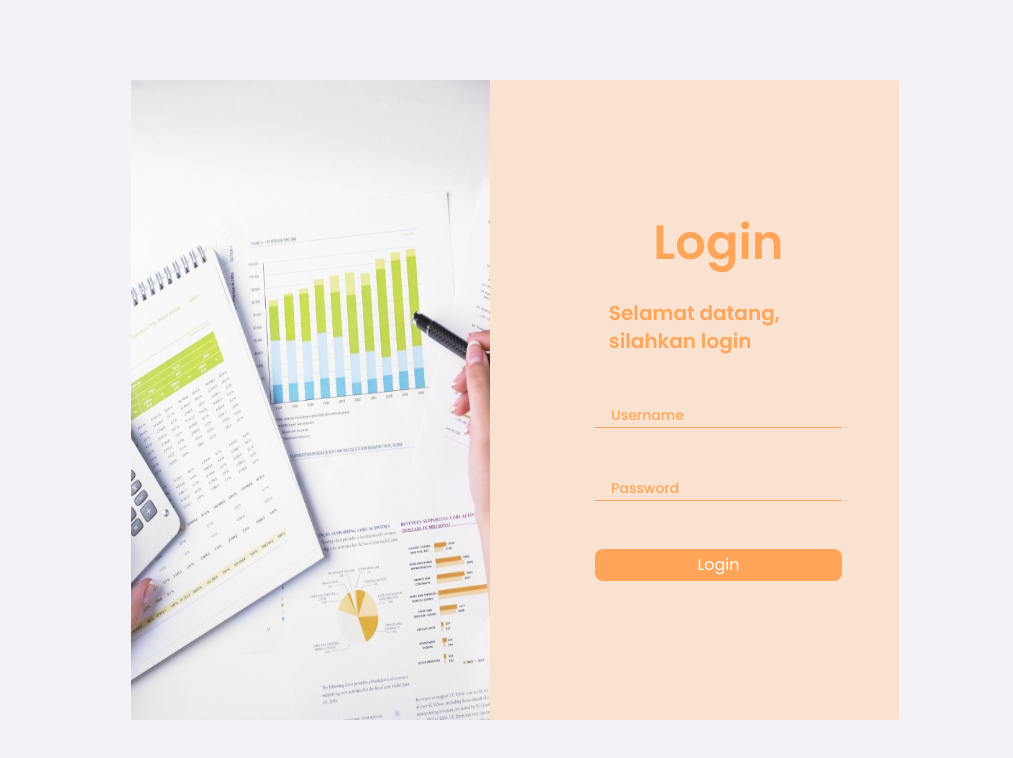
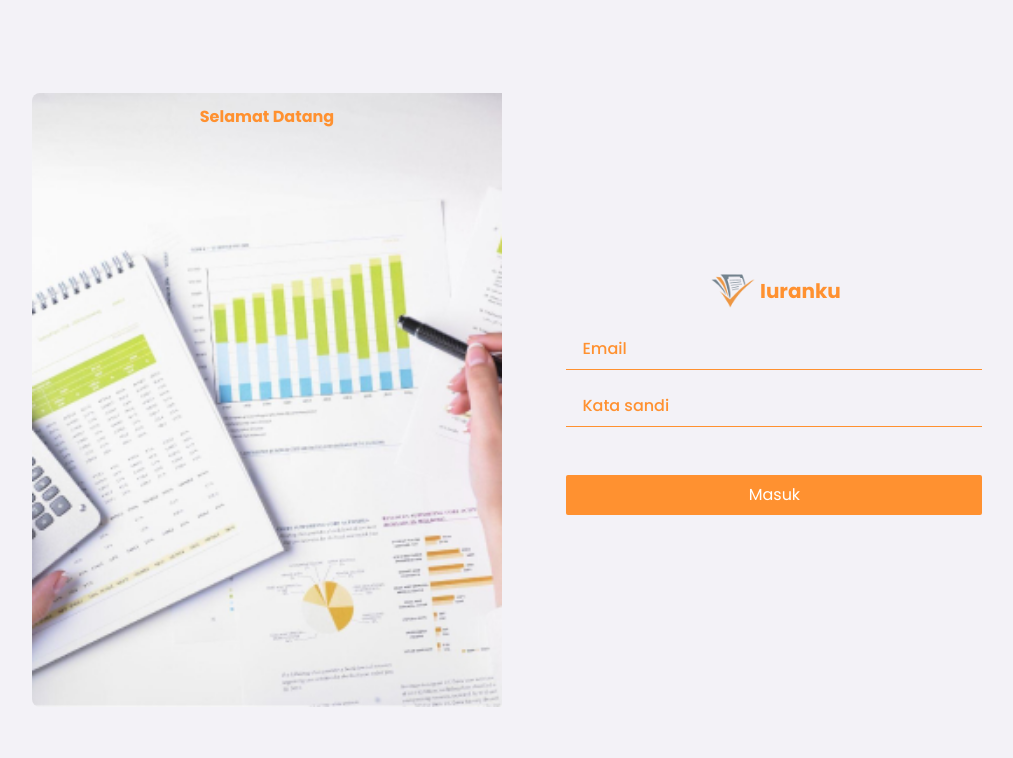
Before and after one commit to winsonken/web-iuran, a React (Vite) app in the folder client/: page /login in a window 1280 px wide. Shown: the top 758 px of the page, without its empty margins (125-1138 px from the left). Built offline with nearby package versions, Linux system fonts and the light colour scheme.

Commit message:
changed login page

```diff
--- a/client/src/App.jsx
+++ b/client/src/App.jsx
@@ -11,13 +11,15 @@ import Datawarga from './pages/Datawarga'
 import Iuran from './pages/Iuran'
 
 function App() {
-
   return (
     <>
       <BrowserRouter>
         <Routes>
-          <Route path="/" element={<Dashboard />} />
-          <Route path="/login" element={<Login />} />
+
+          <Route path="/" element={<Login />}>
+            <Route path="/login" element={<Login />} />
+          </Route>
+
           <Route path="/dashboard" element={<Dashboard />} />
           <Route path="/laporan" element={<Laporan />} />
           <Route path="/tahun/:id" element={<Tahun />} />
--- a/client/src/components/Navbar.jsx
+++ b/client/src/components/Navbar.jsx
@@ -9,7 +9,7 @@ import { FiLogOut } from "react-icons/fi";
 const Navbar = (props) => {
   const [logoutOpen, setLogoutOpen] = useState(false);
   return (
-    <div className={`bg-[#FFFFFF] p-3 flex justify-end fixed right-0 border-b-2 border-[#E8E8E8] duration-300 ${props.menuOpen ? "w-[calc(100%-50px)]" : "w-[calc(100%-50px)] md:w-[calc(100%-20%)]"}`}>
+    <div className={`bg-[#FFFFFF] p-3 z-10 flex justify-end fixed right-0 border-b-2 border-[#E8E8E8] duration-300 ${props.menuOpen ? "w-[calc(100%-50px)]" : "w-[calc(100%-50px)] md:w-[calc(100%-20%)]"}`}>
 
         <div className="flex justify-center items-center gap-2 cursor-pointer" onClick={() => setLogoutOpen(!logoutOpen) }>
             <FaUserCircle className="text-xl md:text-2xl text-main-orange" />
@@ -18,7 +18,7 @@ const Navbar = (props) => {
         </div>
 
         { logoutOpen &&
-          <div className="bg-[#FFFFFF] absolute top-12 w-24 p-3 rounded-md shadow-md cursor-pointer xs:top-14 xs:w-28 sm:w-32" onClick={() => { setLogoutOpen(false) }}>
+          <div className="bg-[#FFFFFF] absolute top-14 w-24 p-3 rounded-md shadow-md cursor-pointer xs:top-16 xs:w-28 sm:w-32" onClick={() => { setLogoutOpen(false) }}>
             <div className="flex flex-col items-center xs:items-start gap-1">
               <p className="text-sm font-medium xs:hidden">Username</p>
               <div className="flex flex-row items-center gap-1">
--- a/client/src/components/Sidebar.jsx
+++ b/client/src/components/Sidebar.jsx
@@ -39,7 +39,7 @@ const Sidebar = (props) => {
     const path = location.pathname;
 
   return (
-    <div className={`${props.className} ${props.menuOpen ? "w-1/2 xs:w-2/5 sm:w-1/3 md:w-[50px]" : "w-[50px] md:w-1/5"} bg-[#FFFFFF] z-10 h-screen fixed md:fixed duration-300 flex flex-col justify-start ${props.menuOpen ? "items-start" : "items-center"} border-r border-[#E8E8E8]`}>
+    <div className={`${props.className} ${props.menuOpen ? "w-1/2 xs:w-2/5 sm:w-1/3 md:w-[50px]" : "w-[50px] md:w-1/5"} bg-[#FFFFFF] z-20 h-screen fixed md:fixed duration-300 flex flex-col justify-start ${props.menuOpen ? "items-start" : "items-center"} border-r border-[#E8E8E8]`}>
         <div className="flex justify-between items-center w-full p-3">
             <h1 className={`font-bold ${props.menuOpen ? "block md:hidden" : "hidden"} text-main-orange text-xs xs:text-lg md:text-xl md:block`}>Web Iuran</h1>
 
--- a/client/src/pages/Dashboard.jsx
+++ b/client/src/pages/Dashboard.jsx
@@ -104,7 +104,7 @@ const Dashboard = () => {
     <Layout>
         <div className="flex flex-col gap-10">
             <div className="flex flex-col gap-5">
-                <h1 className="text-xl text-[#222222] font-medium">Admin dashboard</h1>
+                <h1 className="text-xl font-bold text-main-orange">Admin dashboard</h1>
 
                 <div className="flex gap-3 justify-center lg:justify-between flex-wrap w-full h-100">
                     <div className="bg-[#FFFFFF] flex grow flex-row justify-center items-center gap-5 w-full h-fit xs:h-[70px] sm:h-[80px] p-1 rounded-sm sm:basis-64 lg:basis-1/3">
--- a/client/src/pages/Datapetugas.jsx
+++ b/client/src/pages/Datapetugas.jsx
@@ -213,7 +213,7 @@ const Datapetugas = () => {
         <Layout>
             <div className="flex flex-col gap-5">
                 <div className="flex justify-between">
-                    <h1 className="text-xl text-[#222222] font-medium">Data petugas</h1>
+                    <h1 className="text-xl font-bold text-main-orange">Data petugas</h1>
 
                     <button className="bg-main-orange flex items-center gap-1 text-[#FFFFFF] px-3 py-1 rounded-md" onClick={handleAddModal}>
                         <FaCirclePlus />
--- a/client/src/pages/Datawarga.jsx
+++ b/client/src/pages/Datawarga.jsx
@@ -220,7 +220,7 @@ const Datawarga = () => {
         <Layout>
             <div className="flex flex-col gap-5">
                 <div className="flex justify-between">
-                    <h1 className="text-xl text-[#222222] font-medium">Data warga</h1>
+                    <h1 className="text-xl font-bold text-main-orange">Data warga</h1>
 
                     <button className="bg-main-orange flex items-center gap-1 text-[#FFFFFF] px-3 py-1 rounded-md" onClick={handleAddModal}>
                         <FaCirclePlus />
--- a/client/src/pages/Iuran.jsx
+++ b/client/src/pages/Iuran.jsx
@@ -375,7 +375,7 @@ const Iuran = () => {
         <Layout>
             <div className="flex flex-col gap-5">
                 <div className="flex flex-row justify-between items-center">
-                    <h1 className="text-xl text-[#222222] font-medium">Laporan Iuran Tahun {Year} Bulan {Month}</h1>
+                    <h1 className="text-xl font-bold text-main-orange">Laporan Iuran Tahun {Year} Bulan {Month}</h1>
 
                     <div className="flex flex-row flex-wrap gap-2">
                         <button className="bg-main-orange flex items-center gap-1 text-[#FFFFFF] px-3 py-2 rounded-md" onClick={handleAddModal}>
--- a/client/src/pages/Laporan.jsx
+++ b/client/src/pages/Laporan.jsx
@@ -162,7 +162,7 @@ const Laporan = () => {
         <Layout>
             <div className="flex flex-col gap-5">
                 <div className="flex justify-between">
-                    <h1 className="text-xl text-[#222222] font-medium">Laporan</h1>
+                    <h1 className="text-xl font-bold text-main-orange">Laporan</h1>
                     <button className="bg-main-orange flex items-center gap-1 text-[#FFFFFF] px-3 py-1 rounded-md" onClick={handleAddModal}>
                         <FaCirclePlus />
                         <p className="text-xs hidden xs:block">Tambah laporan</p>
--- a/client/src/pages/Login.jsx
+++ b/client/src/pages/Login.jsx
@@ -1,30 +1,49 @@
-import React from 'react'
+import React, { useState } from 'react'
 import loginImage from '../assets/login-img.jpg'
+import loginLogo from '../assets/login-logo.png'
+import { useNavigate } from 'react-router-dom'
+import Dashboard from './Dashboard'
 
 const Login = () => {
+  const [login, setLogin] = useState(false);
+  const navigate = useNavigate();
+  if (login === true) {
+    navigate('/dashboard')
+  };
+
   return (
-    <div className="w-screen h-screen flex justify-center items-center p-3">
-      <div className="bg-third-orange w-full max-w-3xl sm:h-5/6 rounded-sm flex justify-center items-center gap-5">
-        <div className="sm:w-1/2 h-full hidden sm:block">
-          <img src={loginImage} alt="Login Image" className="w-full h-full rounded-l-sm" />
+    <div className="flex justify-center items-center flex-row w-screen h-screen p-3">
+      <div className="w-full h-full flex justify-center items-center gap-5 md:w-4/5">
+        <div className="hidden md:block md:w-fit h-4/5 relative">
+          <img src={loginImage} alt="Login image" className="w-full h-full rounded-l-lg object-contain"/>
+          <div className="absolute top-3 w-full">
+            <p className="text-center text-main-orange font-bold">Selamat Datang</p>
+          </div>
         </div>
 
-        <div className="flex flex-col justify-center items-center gap-5 w-full h-full px-3 py-5 sm:w-1/2">
-          <form className="flex flex-col items-center gap-5 md:gap-8 w-full max-w-sm">
-            <div className="md:w-2/3 flex flex-col justify-start items-center gap-8">
-              <h1 className="text-second-orange font-semibold text-2xl xs:text-3xl md:text-5xl">Login</h1>
-              <h1 className="text-second-orange font-semibold text-xs xs:text-sm md:text-xl">Selamat datang, silahkan login</h1>
-            </div>
+        <div className="w-full h-4/5 flex flex-col justify-center items-center max-w-sm md:max-w-md md:w-1/2">
+          <div className="flex items-center gap-1">
+            <img src={loginLogo} alt="Login logo" className="w-12" />
+            <h1 className="text-main-orange font-bold text-base xs:text-xl">Iuranku</h1>
+          </div>
 
-            <div className="w-full sm:w-3/4 flex flex-col gap-5">
-              <input type="text" placeholder='Username' className="w-full bg-transparent border-b border-second-orange px-3 text-main-orange font-semibold placeholder:text-second-orange placeholder:text-sm placeholder:font-medium focus:outline-none caret-main-orange" />
-              <input type="password" placeholder="Password" className="w-full bg-transparent border-b border-second-orange px-3 text-main-orange font-semibold placeholder:text-second-orange placeholder:text-sm placeholder:font-medium focus:outline-none caret-main-orange" />
-            </div>
+          <div className="flex w-full">
+            <form className="flex flex-col justify-center items-center gap-5 w-full p-3">
+              <div className="flex flex-col justify-center items-center gap-3 w-full">
+                <div className="w-full">
+                  <input type="text" placeholder="Email" className="w-full px-3 py-2 bg-transparent text-main-orange placeholder:text-main-orange font-medium border-b border-main-orange focus:outline-none" />
+                </div>
 
-            <div className="w-full flex justify-center">
-              <button className="bg-second-orange w-full sm:w-3/4 text-sm text-[#FFFFFF] rounded-lg px-3 py-1 xs:text-base">Login</button>
-            </div>
-          </form>
+                <div className="w-full">
+                  <input type="password" placeholder="Kata sandi" className="w-full px-3 py-2 bg-transparent text-main-orange placeholder:text-main-orange font-medium border-b border-main-orange focus:outline-none" />
+                </div>
+              </div>
+
+              <div className="w-full">
+                <button type="submit" className="bg-main-orange w-full px-3 py-2 rounded-sm text-[#FFFFFF]" onClick={() => { setLogin(true) }}>Masuk</button>
+              </div>
+            </form>
+          </div>
         </div>
       </div>
     </div>
--- a/client/src/pages/Pengeluaran.jsx
+++ b/client/src/pages/Pengeluaran.jsx
@@ -189,7 +189,7 @@ const Pengeluaran = () => {
         <Layout>
             <div className="flex flex-col gap-5">
                 <div className="flex justify-between">
-                    <h1 className="text-xl text-[#222222] font-medium">Pengeluaran</h1>
+                    <h1 className="text-xl font-bold text-main-orange">Pengeluaran</h1>
 
                     <button className="bg-main-orange flex items-center gap-1 text-[#FFFFFF] px-3 py-1 rounded-md" onClick={handleAddModal}>
                         <FaCirclePlus />
--- a/client/src/pages/Tahun.jsx
+++ b/client/src/pages/Tahun.jsx
@@ -166,7 +166,7 @@ const Tahun = () => {
         <Layout>
             <div className="flex flex-col gap-5">
                 <div className="flex justify-between">
-                    <h1 className="text-xl text-[#222222] font-medium">Laporan tahun {id}</h1>
+                    <h1 className="text-xl font-bold text-main-orange">Laporan tahun {id}</h1>
 
                     <button className="bg-main-orange flex items-center gap-1 text-[#FFFFFF] px-3 py-1 rounded-md" onClick={handleAddModal}>
                         <FaCirclePlus />
```
Also changed, not shown: client/src/assets/login-img.jpg, client/src/assets/login-logo.png (added).
